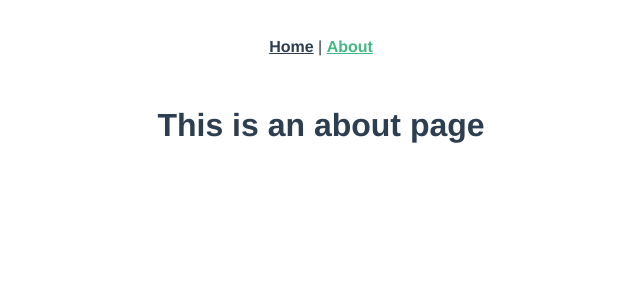
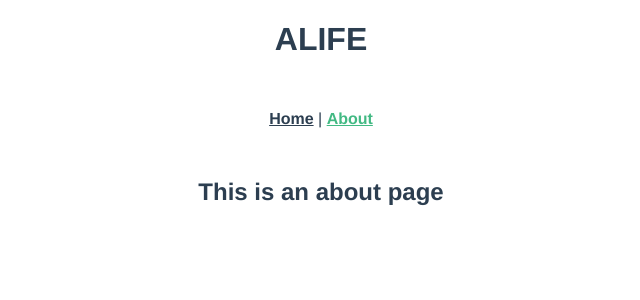
Before and after one commit to albrones/alife, a Vue app: page /about in a window 1280 px wide. Shown: the top 300 px of the page, without its empty margins (319-959 px from the left). Built offline with nearby package versions, Linux system fonts and the light colour scheme.

Commit message:
Clean Home, About & template

```diff
--- a/src/App.vue
+++ b/src/App.vue
@@ -1,5 +1,8 @@
 <template>
     <div id="app">
+        <div class="logo">
+            <h1>ALIFE</h1>
+        </div>
         <div id="nav">
             <router-link to="/">Home</router-link> |
             <router-link to="/about">About</router-link>
--- a/src/views/About.vue
+++ b/src/views/About.vue
@@ -1,5 +1,5 @@
 <template>
     <div class="about">
-        <h1>This is an about page</h1>
+        <h2>This is an about page</h2>
     </div>
 </template>
--- a/src/views/Home.vue
+++ b/src/views/Home.vue
@@ -1,18 +1,13 @@
 <template>
     <div class="home">
-        <img alt="Vue logo" src="../assets/logo.png" />
-        <HelloWorld msg="Welcome to Your Vue.js App" />
+        <h2>This is my homepage</h2>
     </div>
 </template>
 
 <script>
 // @ is an alias to /src
-import HelloWorld from '@/components/HelloWorld.vue'
 
 export default {
     name: 'Home',
-    components: {
-        HelloWorld,
-    },
 }
 </script>
```
